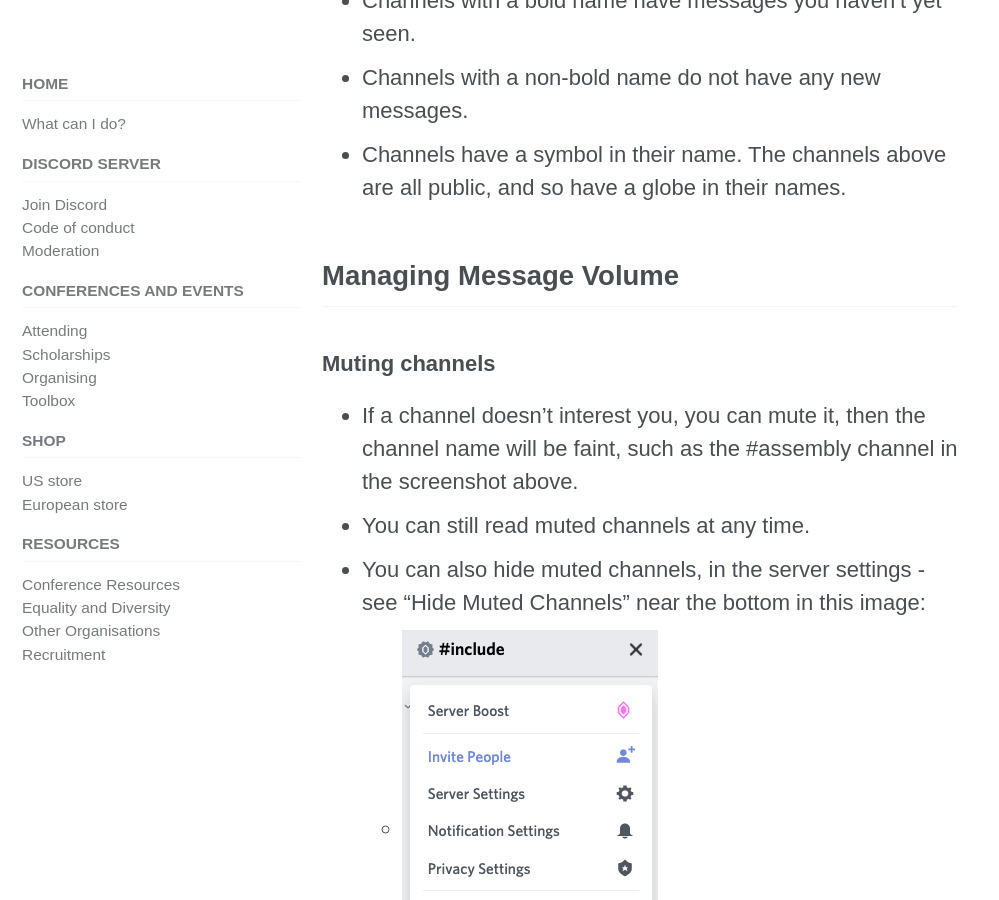
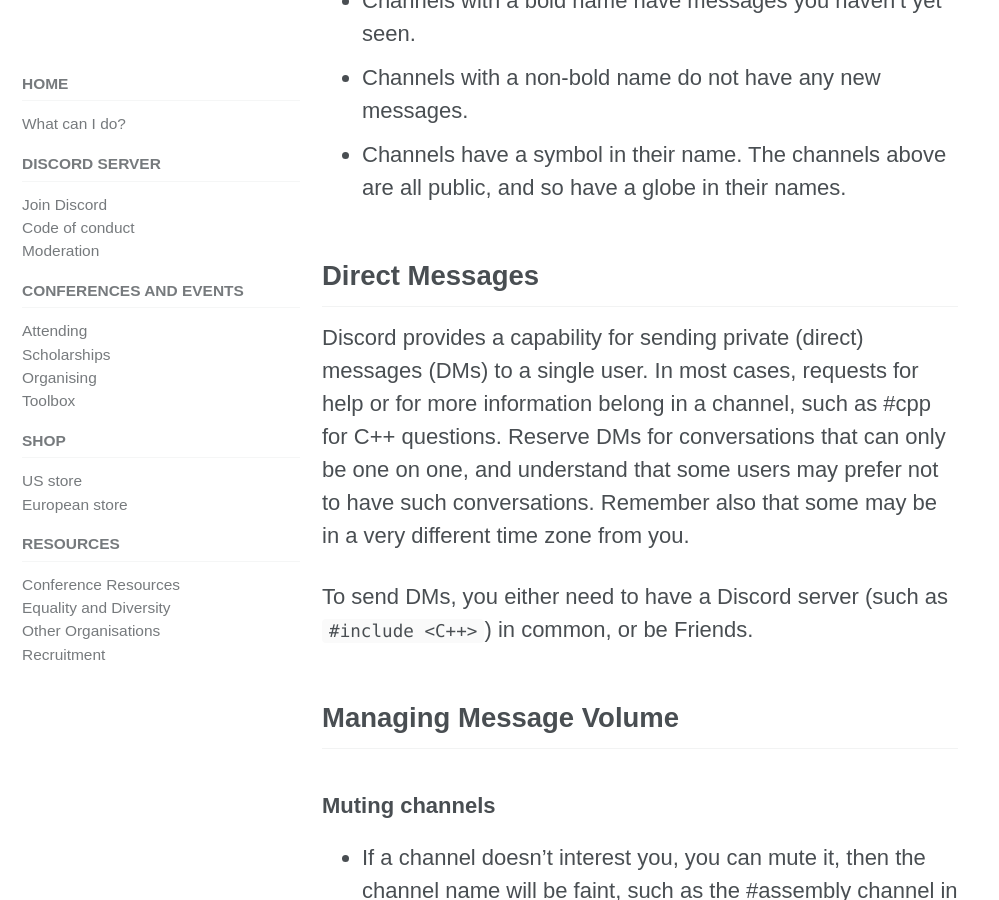
Before and after one commit to include-cpp/include-cpp.github.io, a Jekyll site: the page built from discord/index.md, in a window 1280 px wide and 900 px high, scrolled down 1846 px. Shown: the whole window, without its empty margins (0-999 px from the left). Built offline with Jekyll 4.4.1, drawn with Linux system fonts in a browser that asks for light colours; cached includes are drawn as plain includes; nearby versions of some CDN libraries.

Commit message:
Add a "Direct Messages" section to the Discord page.
Co-Authored-By: Kate Gregory <kategregory@users.noreply.github.com>

```diff
--- a/discord/index.md
+++ b/discord/index.md
@@ -30,6 +30,12 @@ Things to note in the above screenshot:
 * Channels with a bold name have messages you haven't yet seen.
 * Channels with a non-bold name do not have any new messages.
 * Channels have a symbol in their name. The channels above are all public, and so have a globe in their names.
+
+## Direct Messages
+
+Discord provides a capability for sending private (direct) messages (DMs) to a single user. In most cases, requests for help or for more information belong in a channel, such as #cpp for C++ questions. Reserve DMs for conversations that can only be one on one, and understand that some users may prefer not to have such conversations. Remember also that some may be in a very different time zone from you.
+
+To send DMs, you either need to have a Discord server (such as `#include <C++>`) in common, or be Friends.
 
 ## Managing Message Volume
 
```
